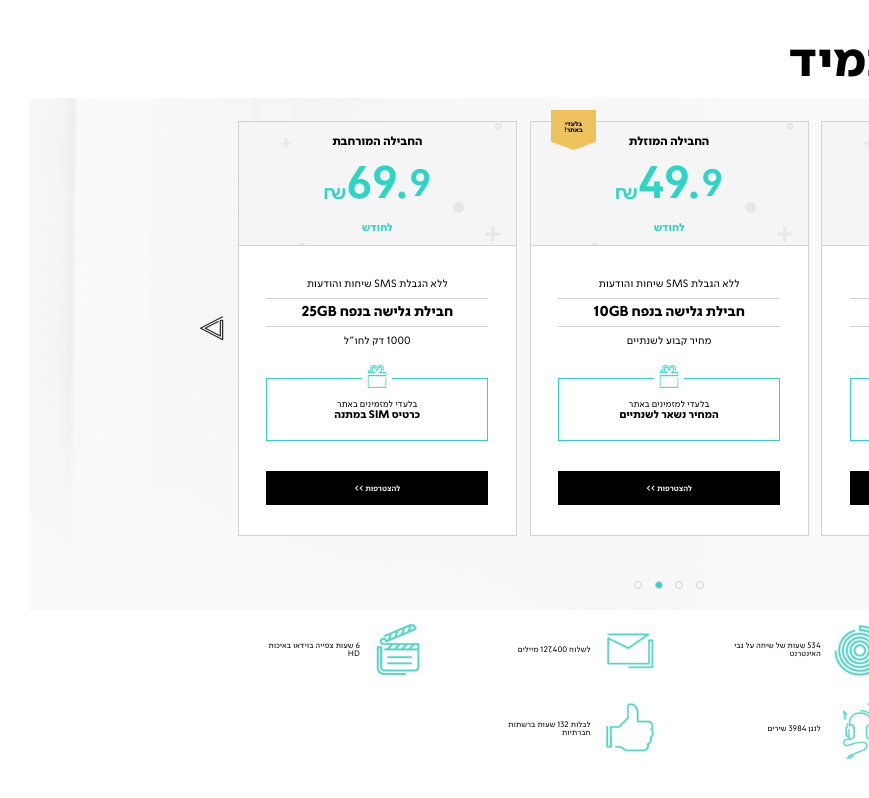
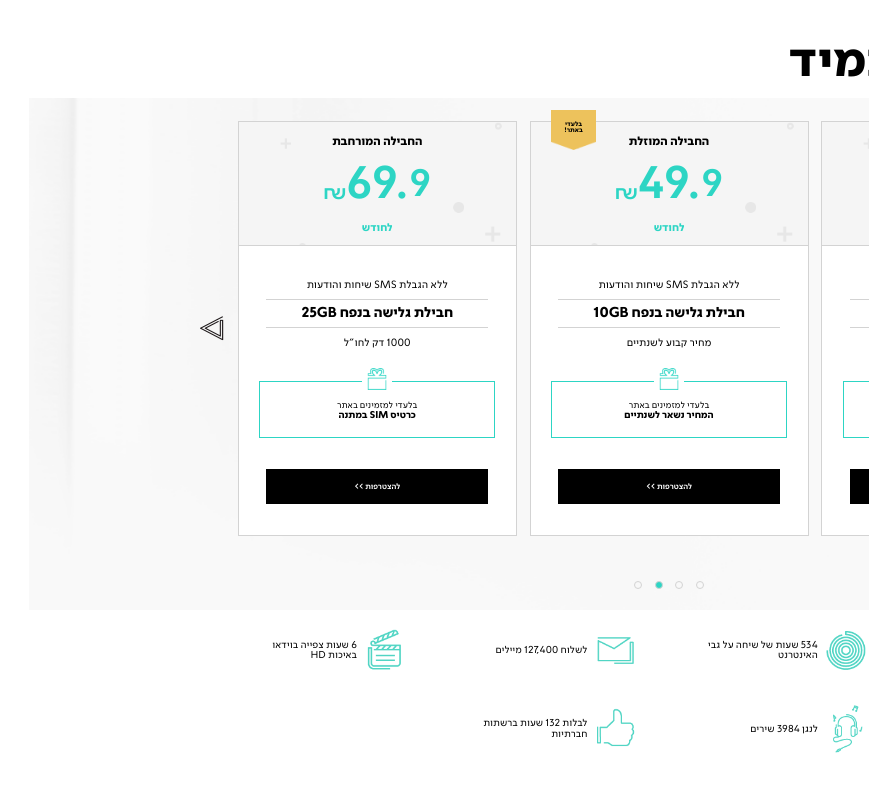
Before and after one commit to noti56/partner-home-assigment, an Angular app: page / in a window 1280 px wide. Both pictures are taken after typing "Sample" into the empty fields and a click on the button "Submit". Shown: the whole page, without its empty margins (411-1280 px from the left). Built offline with nearby package versions, Linux system fonts and the light colour scheme.

Commit message:
before text dictionary

```diff
--- a/src/app/packages/benefits/benefits.component.scss
+++ b/src/app/packages/benefits/benefits.component.scss
@@ -12,40 +12,37 @@
   .benefit {
     display: flex;
     align-items: center;
-    justify-content: space-evenly;
-    width: 80%;
+    justify-content: center;
+    gap: 8px;
 
     .benefit-icon {
-      width: 28%;
+      width: 40px;
       // height: 40%;
     }
     .benefit-text {
       margin: 0;
       line-height: 1;
       width: 50%;
-      @include useFont(15, simpler-regular);
+      @include useFont(19, simpler-regular);
     }
     &:hover {
       .benefit-icon {
         animation: float 1s linear;
       }
       .benefit-text {
-        animation: flip 0.5s linear;
+        animation: flip 0.4s linear;
       }
     }
   }
 }
 @keyframes float {
   0% {
-    // box-shadow: 0 5px 15px 0px rgba(0, 0, 0, 0.6);
     transform: translatey(0px);
   }
   50% {
-    // box-shadow: 0 25px 15px 0px rgba(0, 0, 0, 0.2);
     transform: translatey(-10px);
   }
   100% {
-    // box-shadow: 0 5px 15px 0px rgba(0, 0, 0, 0.6);
     transform: translatey(0px);
   }
 }
@@ -58,5 +55,9 @@
 @include small {
   .benefits-wrapper {
     padding: 0;
+    .benefit {
+      grid-gap: 0 !important;
+      gap: 0 !important;
+    }
   }
 }
--- a/src/app/packages/single-package/single-package.component.scss
+++ b/src/app/packages/single-package/single-package.component.scss
@@ -56,6 +56,7 @@
       .coin {
         // padding-left: 5px;
         @include useFont(38, simpler-bold);
+
         padding-top: 0.8em;
         // align-self: flex-end;
       }
@@ -129,10 +130,9 @@
       text-align: center;
       border: $greenColor solid 1px;
       // padding: 10%;
-      padding: 11% 5% 11% 5%;
-      width: 80%;
-      // margin: auto;
-      height: 15%;
+
+      width: 85%;
+      height: 20%;
       .gift-icon-wrapper {
         background-color: white;
         padding: 5px;
@@ -149,8 +149,7 @@
         @include useFont(17, simpler-regular);
       }
       .data {
-        margin: auto;
-        @include useFont(20, simpler-black);
+        @include useFont(18, simpler-black);
         // white-space: nowrap;
         line-height: 1;
         text-align: center;
```
